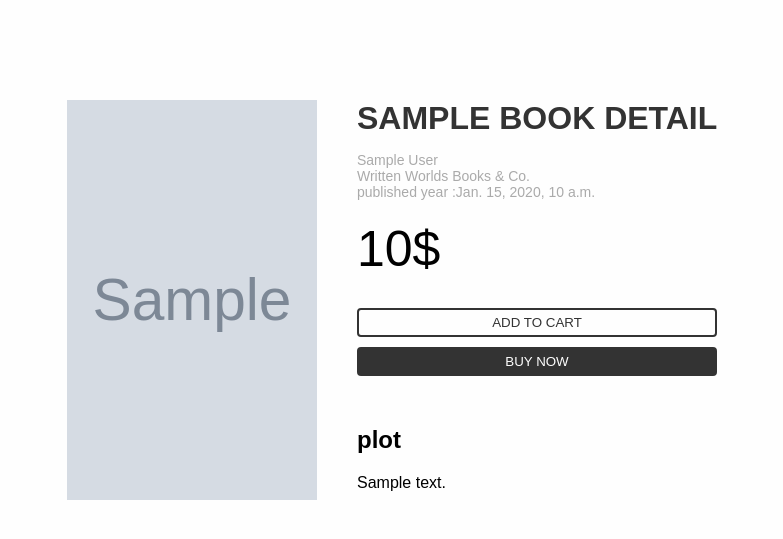
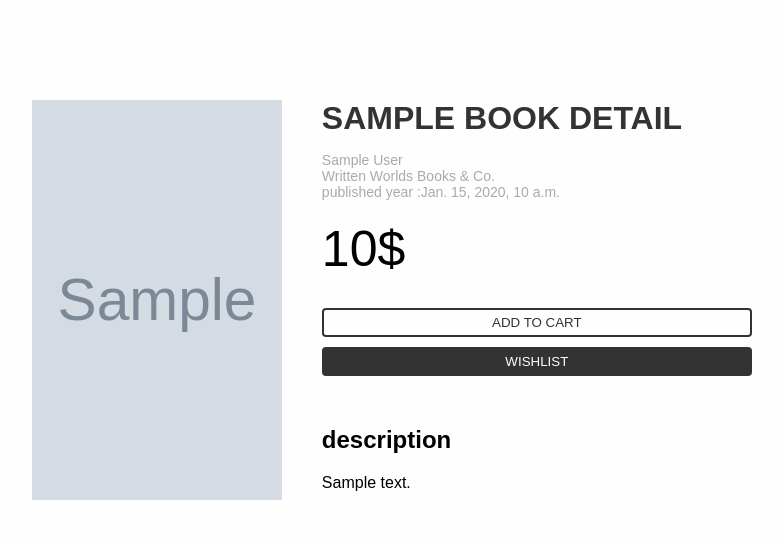
Before and after one commit to leviayelin/online_bookstore, a Django app: template bookstore/templates/store/book_details.html in a window 1280 px wide. Shown: the part 70-609 px from the top of the page, without its empty margins (238-1021 px from the left). Run offline with Django 5.2, Linux system fonts and the light colour scheme; the template is opened without the code that fills it: most values are stand-ins (such as "Sample title", 1, 10 or a date in 2020); grey boxes marked "Sample" are stand-in pictures.

Commit message:
book details page style change

```diff
--- a/bookstore/static/css/store/book_details.css
+++ b/bookstore/static/css/store/book_details.css
@@ -5,10 +5,12 @@
 }
 
 #details-container{
+    width:80%;
     padding:100px 0 0 0;
+    margin:0 auto;
     display:flex;
     flex-direction:row;
-    justify-content: center;
+    justify-content: space-evenly;
 }
 
 .details-image > img{
@@ -18,9 +20,9 @@
 }
 
 .details-content{
-    width:420px !important;
+    width:450px !important;
     height:100%;
-    padding:0 20px 20px 40px;
+    padding:0 20px 20px 0;
     display:flex;
     flex-direction:column;
 }
--- a/bookstore/templates/store/book_details.html
+++ b/bookstore/templates/store/book_details.html
@@ -19,10 +19,10 @@
             </div>
             <div id="buttons">
                 <button class="add_btn">add to cart</button>
-                <button class="buy_btn">buy now</button>
+                <button class="buy_btn">wishlist</button>
             </div>
             <div class="details-plot">
-                <h2>plot</h2>
+                <h2>description</h2>
                 <p>{{book_details.book_description}}</p>
             </div>
         </div>
```
